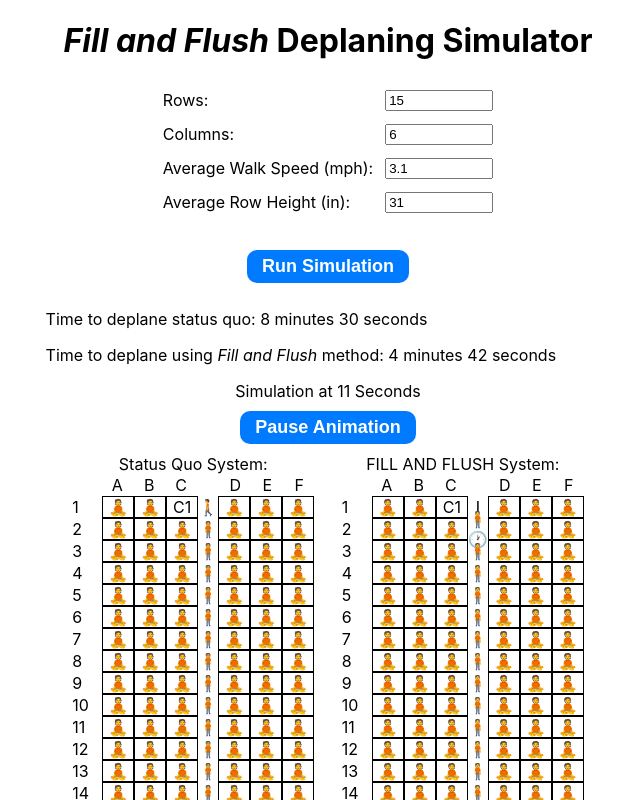
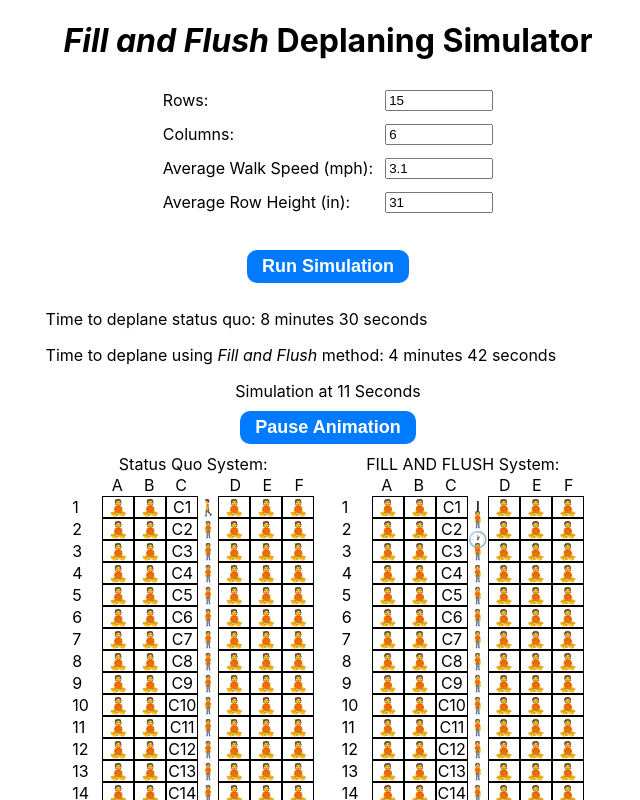
Before and after one commit to josephecombs/fill-flush, a React (Create React App) app: page /simulate in a window 1280 px wide. Both pictures are taken after a click on the button "Run Simulation". Shown: the top 800 px of the page, without its empty margins (312-952 px from the left). Built offline with nearby package versions, Linux system fonts and the light colour scheme.

Commit message:
fix double render bug

```diff
--- a/src/CurrentAnimation.js
+++ b/src/CurrentAnimation.js
@@ -84,7 +84,7 @@ class CurrentAnimation extends Component {
             const seatKey = `${seatLabel}${rowIndex + 1}`;
             displayedSeatKey = <Passenger passenger={plane.seatsHash[seatKey]} deplaningPhase={'seated'}/>;
 
-            if (plane.seatsHash[seatKey].waitTimeSecondsCurrent < animationSecond) {
+            if (plane.seatsHash[seatKey].fillAndFlushDeplaningPhase(animationSecond) !== 'seated') {
               displayedSeatKey = seatKey;
             }
           } else {
--- a/src/FutureAnimation.js
+++ b/src/FutureAnimation.js
@@ -79,7 +79,7 @@ class FutureAnimation extends Component {
             const seatKey = `${seatLabel}${rowIndex + 1}`;
             displayedSeatKey = <Passenger passenger={plane.seatsHash[seatKey]} deplaningPhase={'seated'}/>;
 
-            if (plane.seatsHash[seatKey].waitTimeSecondsFuture < animationSecond) {
+            if (plane.seatsHash[seatKey].fillAndFlushDeplaningPhase(animationSecond) !== 'seated') {
               displayedSeatKey = seatKey;
             }
           } else {
```
